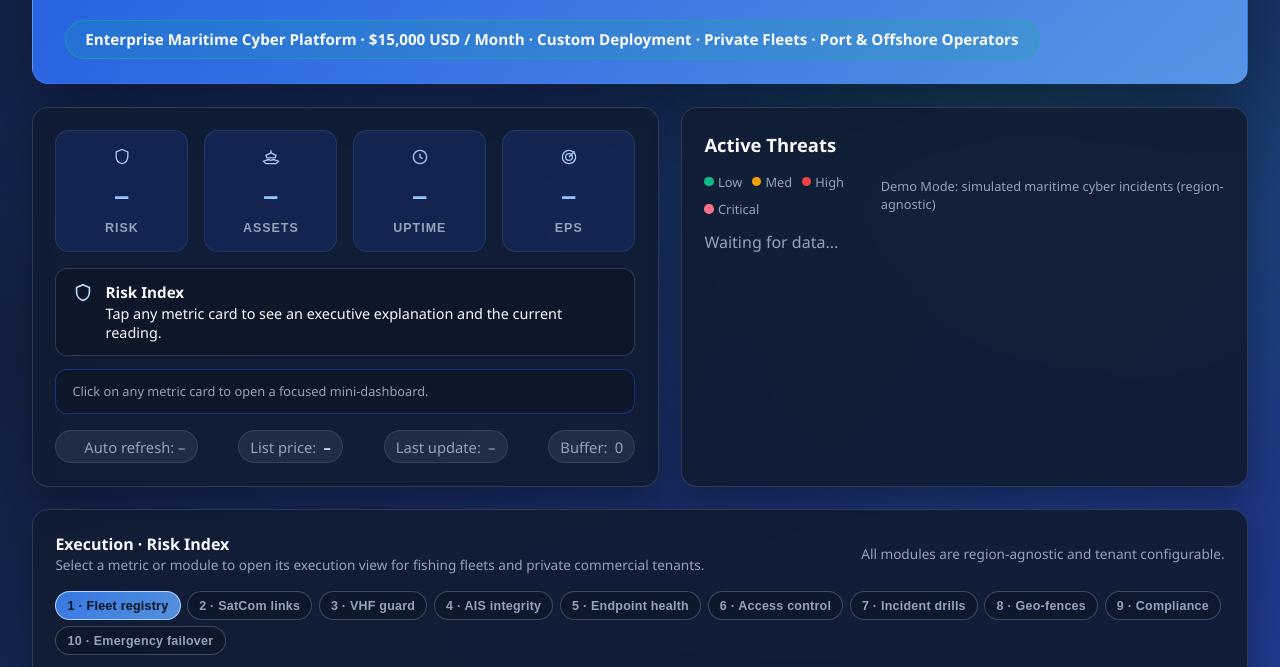
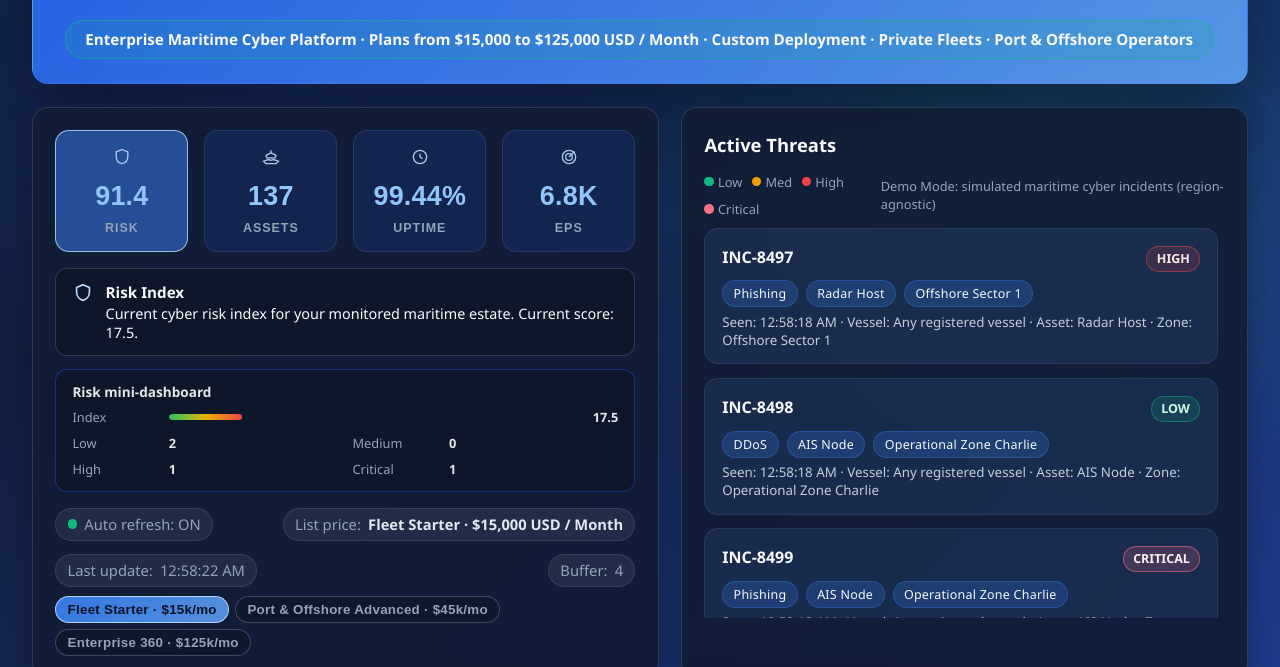
Before and after one commit to pizat16/oceancentinell-enterprise, a plain HTML site: page index.html in a window 1280 px wide. Shown: the part 133-800 px from the top of the page. Drawn offline with Linux system fonts and the light colour scheme.

```diff
--- a/index.html
+++ b/index.html
@@ -162,7 +162,6 @@
     }
     .metric-details-main strong{display:block;margin-bottom:.15rem;font-size:.95rem}
 
-    /* MINI‑DASHBOARD BAJO LAS TARJETAS */
     .mini-dash{
       margin-top:0.8rem;
       padding:0.8rem 1rem;
@@ -239,6 +238,27 @@
     .dot{width:.6rem;height:.6rem;border-radius:50%}
     .dot.on{background:var(--green)}
     .dot.off{background:rgba(148,163,184,.55)}
+
+    .plan-selector{
+      display:flex;
+      gap:.4rem;
+      flex-wrap:wrap;
+      margin-top:.6rem;
+      font-size:.8rem;
+    }
+    .plan-btn{
+      padding:.3rem .7rem;
+      border-radius:999px;
+      border:1px solid rgba(148,163,184,.35);
+      background:rgba(15,23,42,.7);
+      color:var(--muted);
+      cursor:pointer;
+    }
+    .plan-btn.active{
+      background:linear-gradient(135deg, rgba(59,130,246,.9), rgba(96,165,250,.85));
+      color:#0b1120;
+      border-color:rgba(191,219,254,.9);
+    }
 
     .incidents{
       flex:1;
@@ -307,7 +327,6 @@
     .risk.high{background: rgba(239,68,68,.16); border-color: rgba(239,68,68,.50); color:#ffe4e6}
     .risk.critical{background: rgba(251,113,133,.18); border-color: rgba(251,113,133,.55); color:#fff1f2}
 
-    /* Workspace (10 páginas) */
     .workspace{
       margin-top:1.4rem;
     }
@@ -550,8 +569,8 @@
       </div>
 
       <div class="badge" role="note">
-     Enterprise Maritime Cyber Platform · $15,000 USD / Month · Custom Deployment ·
-        Private Fleets · Port & Offshore Operators
+        Enterprise Maritime Cyber Platform · Plans from $15,000 to $125,000 USD / Month ·
+        Custom Deployment · Private Fleets · Port & Offshore Operators
       </div>
     </header>
 
@@ -638,6 +657,12 @@
             <span>Buffer:</span>
             <span id="bufferCount">0</span>
           </div>
+        </div>
+
+        <div class="plan-selector" aria-label="Pricing plans">
+          <button type="button" class="plan-btn active" data-plan="starter">Fleet Starter · $15k/mo</button>
+          <button type="button" class="plan-btn" data-plan="advanced">Port & Offshore Advanced · $45k/mo</button>
+          <button type="button" class="plan-btn" data-plan="enterprise">Enterprise 360 · $125k/mo</button>
         </div>
       </section>
 
@@ -940,7 +965,13 @@
     (() => {
       "use strict";
 
-      const LIST_PRICE_MONTHLY_USD = 15000;
+      const PLANS = {
+        starter:   { label: "Fleet Starter",            price: 15000 },
+        advanced:  { label: "Port & Offshore Advanced", price: 45000 },
+        enterprise:{ label: "Enterprise 360",           price: 125000 },
+      };
+
+      let ACTIVE_PLAN = "starter";
 
       const CONFIG = {
         refreshMs: 4000,
@@ -967,12 +998,10 @@
         metricDetails: $("metricDetails"),
         metricDetailTitle: $("metricDetailTitle"),
         metricDetailText: $("metricDetailText"),
-
         forceScanBtn: $("forceScanBtn"),
         clearBtn: $("clearBtn"),
         exportBtn: $("exportBtn"),
         toggleAutoBtn: $("toggleAutoBtn"),
-
         wsTitle: $("wsTitle"),
         wsSubtitle: $("wsSubtitle"),
       };
@@ -985,16 +1014,12 @@
       const wsTabs = Array.from(document.querySelectorAll(".workspace-tab"));
       const wsPages = Array.from(document.querySelectorAll(".workspace-page"));
 
+      const planButtons = Array.from(document.querySelectorAll(".plan-btn"));
+
       const fmtTime = new Intl.DateTimeFormat(undefined, {
         hour: "2-digit",
         minute: "2-digit",
         second: "2-digit"
-      });
-
-      const fmtMoney = new Intl.NumberFormat("en-US", {
-        style: "currency",
-        currency: "USD",
-        maximumFractionDigits: 0
       });
 
       function safeFilenameTimestamp(isoString){
@@ -1190,10 +1215,9 @@
 
         _render() {
           const m = this.metrics;
-
-          els.pricePill.textContent = `${fmtMoney.format(
-            LIST_PRICE_MONTHLY_USD
-          )}/mo`;
+          const plan = PLANS[ACTIVE_PLAN];
+
+          els.pricePill.textContent = `${plan.label} · $${plan.price.toLocaleString()} USD / Month`;
 
           els.riskScore.textContent = m.risk_score ?? "–";
           els.assetsCount.textContent = m.assets ?? "–";
@@ -1266,6 +1290,7 @@
             els.srAnnounce.textContent = "";
           }, 1200);
         }
+
         exportExecutiveReport() {
           if (this._exportLock) return;
 
@@ -1306,15 +1331,6 @@ exportExecutiveReport() {
             document.body.appendChild(a);
             a.click();
             a.remove();
-
-  } catch (err) {
-    console.error("Executive report export failed:", err);
-  } finally {
-    if (url) URL.revokeObjectURL(url);
-    this._exportLock = false;
-    els.exportBtn.disabled = false;
-  }
-}
 
             this._announce("Executive report exported.");
           } catch (e) {
@@ -1336,14 +1352,6 @@ exportExecutiveReport() {
           }
         }
       }
-
-      const siem = new OceanCentinellSIEM();
-      siem.start();
-
-      els.forceScanBtn.addEventListener("click", () => siem.forceScan());
-      els.clearBtn.addEventListener("click", () => siem.clear());
-      els.exportBtn.addEventListener("click", () => siem.exportExecutiveReport());
-      els.toggleAutoBtn.addEventListener("click", () => siem.toggleAuto());
 
       const metricDescriptions = {
         risk: {
@@ -1571,6 +1579,16 @@ exportExecutiveReport() {
         });
       });
 
+      planButtons.forEach(btn => {
+        btn.addEventListener("click", () => {
+          const planKey = btn.dataset.plan;
+          if (!PLANS[planKey]) return;
+          ACTIVE_PLAN = planKey;
+          planButtons.forEach(b => b.classList.toggle("active", b === btn));
+          siem._render();
+        });
+      });
+
       const fleetTableBody = document.querySelector("#fleetTable tbody");
       $("btnAddVessel").addEventListener("click", () => {
         const name = $("fleetName").value.trim();
@@ -1683,6 +1701,14 @@ exportExecutiveReport() {
           (success ? "SUCCESS (simulated)." : "ISSUES detected, review configuration.");
       });
 
+      const siem = new OceanCentinellSIEM();
+      siem.start();
+
+      els.forceScanBtn.addEventListener("click", () => siem.forceScan());
+      els.clearBtn.addEventListener("click", () => siem.clear());
+      els.exportBtn.addEventListener("click", () => siem.exportExecutiveReport());
+      els.toggleAutoBtn.addEventListener("click", () => siem.toggleAuto());
+
       setTimeout(() => {
         updateMetricDetail("risk", siem.metrics);
         activateWorkspacePage("fleet");
```
Lines whose indentation alone changed are shown as unchanged.
